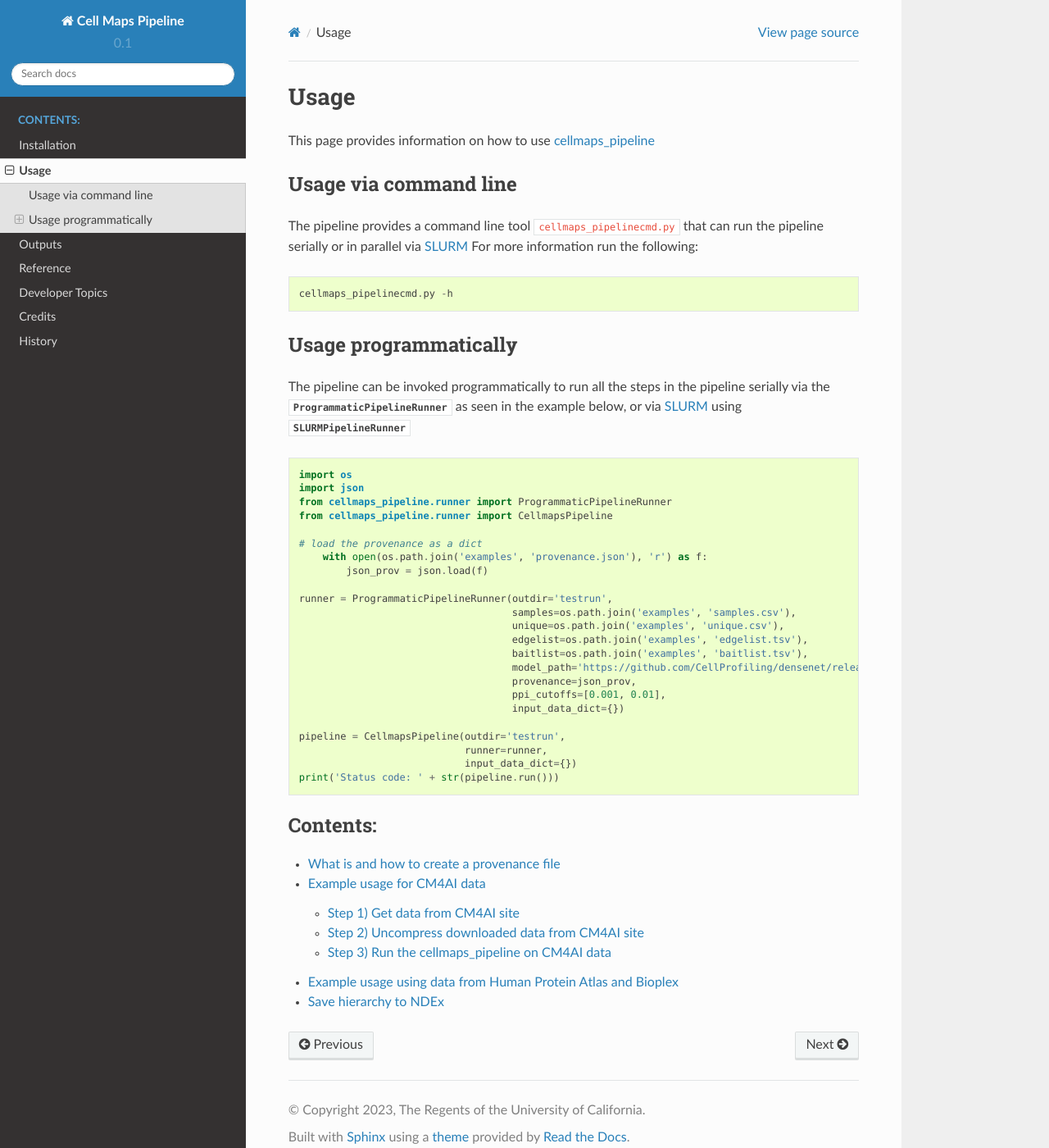
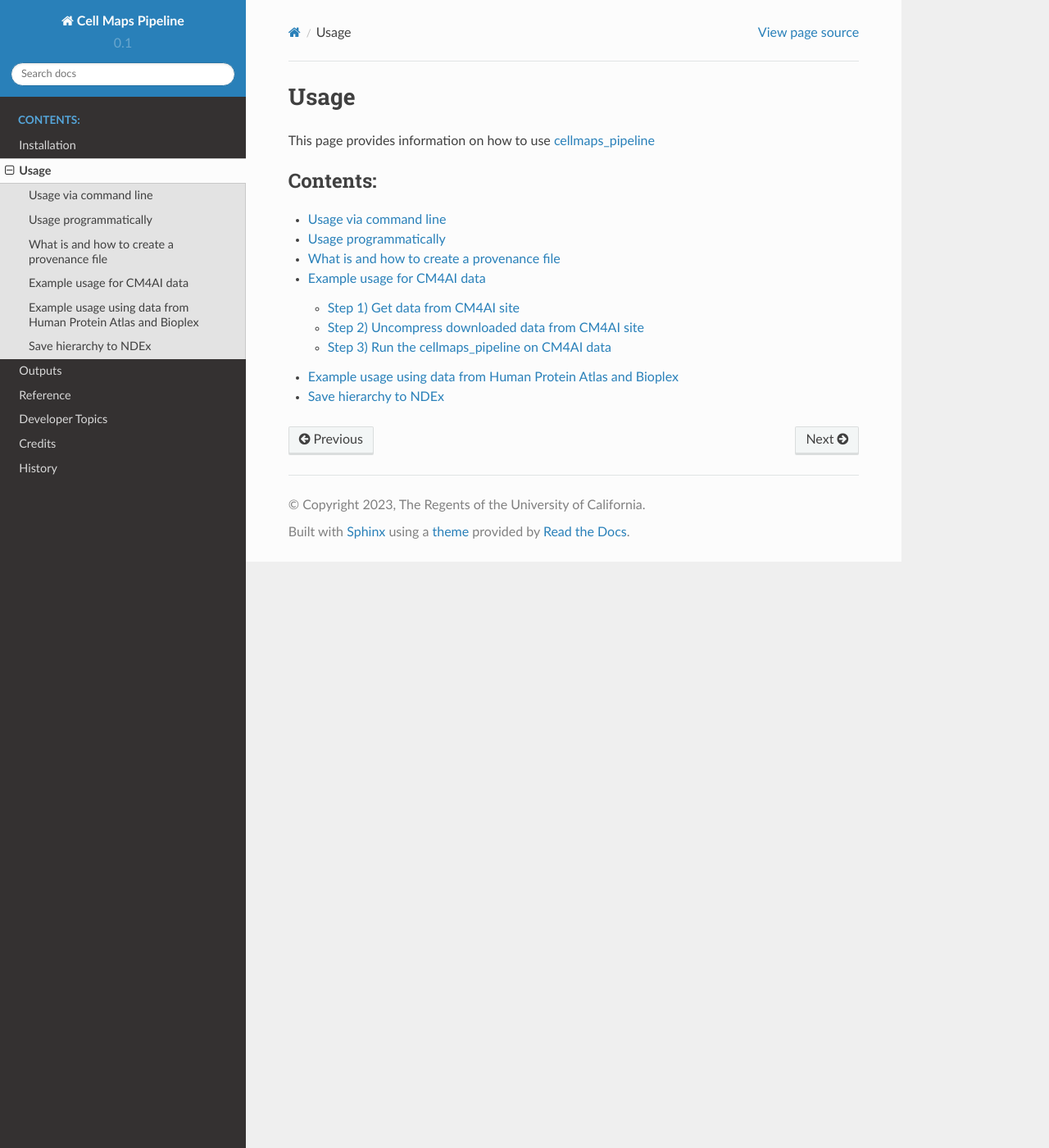
Before and after one commit to idekerlab/cellmaps_pipeline, a Sphinx documentation site: the page built from docs/usage.rst, in a window 1280 px wide and 1400 px high. Shown: the whole window at 82% size. Built offline with Sphinx 7.4.7 and the Read the Docs theme 2.0.0, drawn with Linux system fonts in a browser that asks for light colours.

Commit message:
moved usages into separate files

```diff
--- a/docs/usage.rst
+++ b/docs/usage.rst
@@ -5,56 +5,12 @@ Usage
 This page provides information on how to use `cellmaps_pipeline`_
 
 
-Usage via command line
------------------------
-
-The pipeline provides a command line tool ``cellmaps_pipelinecmd.py`` that can run
-the pipeline serially or in parallel via `SLURM`_ For more information run the following:
-
-.. code-block:: python
-
-    cellmaps_pipelinecmd.py -h
-
-Usage programmatically
------------------------
-
-The pipeline can be invoked programmatically to run all the steps in the pipeline
-serially via the :py:class:`~cellmaps_pipeline.runner.ProgrammaticPipelineRunner` as seen
-in the example below,
-or via `SLURM`_ using :py:class:`~cellmaps_pipeline.runner.SLURMPipelineRunner`
-
-
-.. code-block:: python
-
-    import os
-    import json
-    from cellmaps_pipeline.runner import ProgrammaticPipelineRunner
-    from cellmaps_pipeline.runner import CellmapsPipeline
-
-    # load the provenance as a dict
-        with open(os.path.join('examples', 'provenance.json'), 'r') as f:
-            json_prov = json.load(f)
-
-    runner = ProgrammaticPipelineRunner(outdir='testrun',
-                                        samples=os.path.join('examples', 'samples.csv'),
-                                        unique=os.path.join('examples', 'unique.csv'),
-                                        edgelist=os.path.join('examples', 'edgelist.tsv'),
-                                        baitlist=os.path.join('examples', 'baitlist.tsv'),
-                                        model_path='https://github.com/CellProfiling/densenet/releases/download/v0.1.0/external_crop512_focal_slov_hardlog_class_densenet121_dropout_i768_aug2_5folds_fold0_final.pth',
-                                        provenance=json_prov,
-                                        ppi_cutoffs=[0.001, 0.01],
-                                        input_data_dict={})
-
-    pipeline = CellmapsPipeline(outdir='testrun',
-                                runner=runner,
-                                input_data_dict={})
-    print('Status code: ' + str(pipeline.run()))
-
-
 .. toctree::
    :maxdepth: 2
    :caption: Contents:
 
+   usage_via_command
+   usage_programmatically
    provenance
    cm4ai
    hpa_bioplex
```
